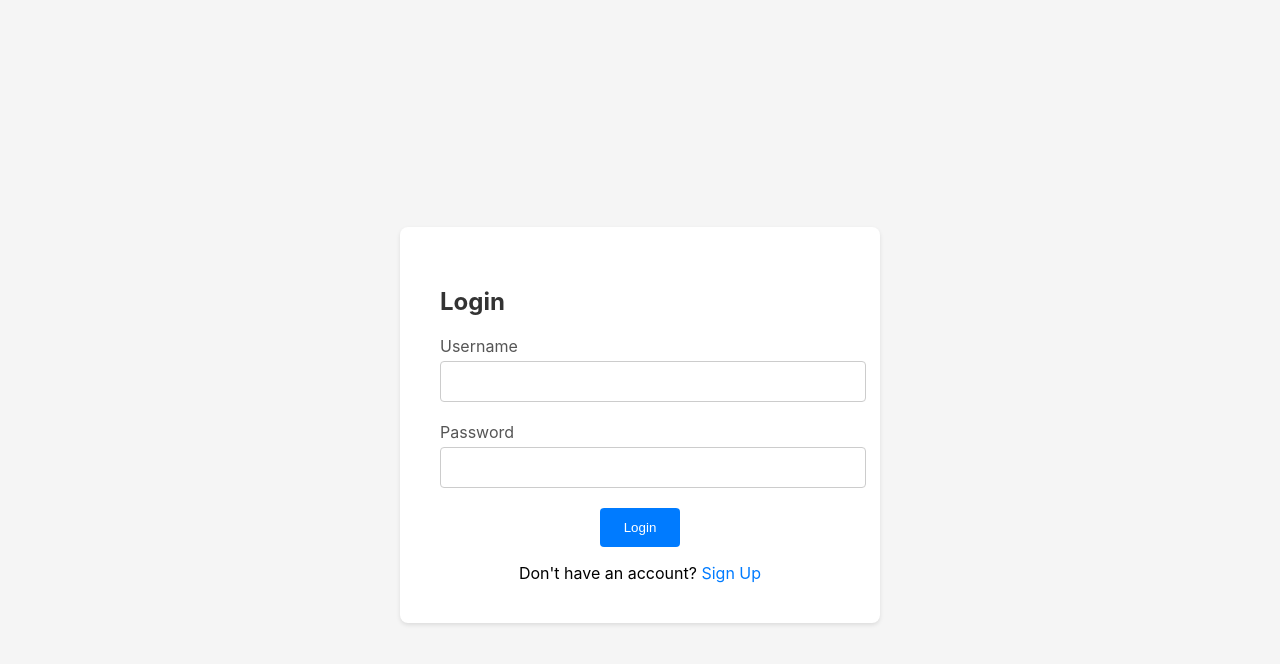
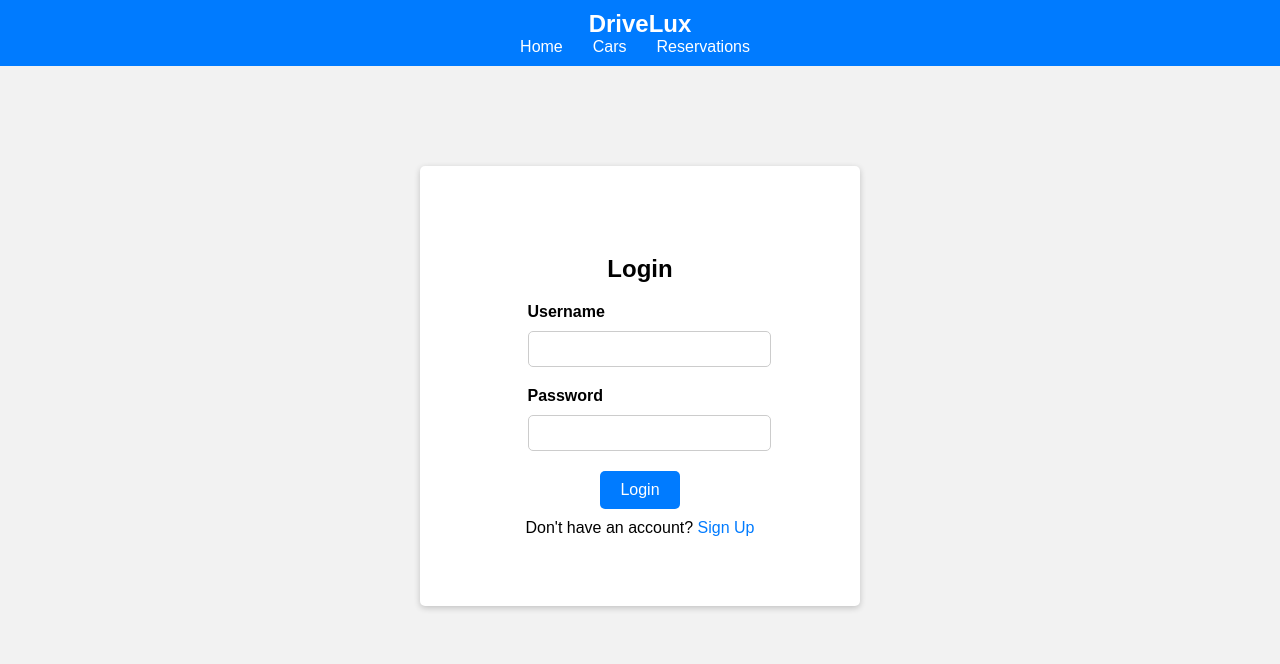
Before and after one commit to demiremir/driveluxfront, a React (Create React App) app: page / in a window 1280 px wide. Shown: the top 664 px of the page. Built offline with nearby package versions, Linux system fonts and the light colour scheme.

Commit message:
navbar
navbar created

```diff
--- a/src/App.css
+++ b/src/App.css
@@ -1,74 +1,107 @@
+/* App.css */
+
+body {
+  margin: 0;
+  padding: 0;
+  font-family: Arial, sans-serif;
+  background-color: #f2f2f2;
+}
+
 .App {
-  display: flex;
-  justify-content: center;
-  align-items: center;
-  height: 100vh;
-  background-color: #f5f5f5;
+  text-align: center;
 }
 
 .form-container {
+  max-width: 400px;
+  margin: 100px auto;
+  padding: 20px;
   background-color: #fff;
-  border-radius: 8px;
-  box-shadow: 0 2px 4px rgba(0, 0, 0, 0.1);
-  padding: 40px;
-  width: 400px;
-  margin-top: 50px;
-}
-
-h2 {
-  margin-bottom: 20px;
-  color: #333;
+  border-radius: 5px;
+  box-shadow: 0 2px 6px rgba(0, 0, 0, 0.2);
+  display: flex;
+  flex-direction: column;
+  justify-content: center;
+  align-items: center;
+  height: 400px;
 }
 
 .form-group {
   margin-bottom: 20px;
 }
 
-label {
+.form-group label {
   display: block;
   margin-bottom: 5px;
-  color: #555;
+  font-weight: bold;
+  text-align: left;
 }
 
-input {
+.form-group input {
   width: 100%;
-  padding: 12px;
+  padding: 8px;
+  font-size: 16px;
+  border-radius: 5px;
   border: 1px solid #ccc;
-  border-radius: 4px;
+  margin-top: 5px;
+}
+
+.button-container {
+  text-align: center;
 }
 
 button {
-  padding: 12px 24px;
+  padding: 10px 20px;
+  font-size: 16px;
+  border-radius: 5px;
+  border: none;
   background-color: #007bff;
   color: #fff;
-  border: none;
-  border-radius: 4px;
   cursor: pointer;
 }
 
-.button-container {
-  display: flex;
-  justify-content: center;
-  margin-top: 20px;
-}
-
-.forgot-password {
-  color: #555;
-  text-align: center;
-  margin-top: 16px;
-}
-
-.forgot-password a {
-  color: #007bff;
-  text-decoration: none;
+.button-container button[type='submit'] {
+  background-color: #007bff;
 }
 
 .login-link {
-  text-align: center;
-  margin-top: 16px;
+  margin-top: 10px;
 }
 
 .login-link a {
   color: #007bff;
   text-decoration: none;
 }
+
+.navbar {
+  background-color: #007bff;
+  padding: 10px 20px;
+}
+
+.nav-list {
+  list-style: none;
+  padding: 0;
+  margin: 0;
+  display: flex;
+  justify-content: center;
+}
+
+.nav-item {
+  margin-right: 10px;
+}
+
+.nav-link {
+  color: #fff;
+  text-decoration: none;
+  padding: 5px 10px;
+}
+
+.nav-link:hover {
+  background-color: #0056b3;
+}
+
+.navbar-brand {
+  font-size: 24px;
+  font-weight: bold;
+  color: #fff;
+  text-decoration: none;
+}
--- a/src/App.js
+++ b/src/App.js
@@ -2,12 +2,14 @@ import React from 'react';
 import { BrowserRouter as Router, Routes, Route } from 'react-router-dom';
 import LoginForm from './components/LoginForm';
 import Signupform from './components/Signupform';
+import Header from './components/Header';
 import './App.css';
 
 function App() {
   return (
     <Router>
       <div className="App">
+      <Header />
         <Routes>
           <Route path="/" element={<LoginForm />} />
           <Route path="/signup" element={<Signupform />} />
--- /dev/null
+++ b/src/components/Header.js
@@ -0,0 +1,33 @@
+import React from 'react';
+import { Link } from 'react-router-dom';
+
+const Header = () => {
+  return (
+    <nav className="navbar">
+      <div className="container">
+        <Link to="/" className="navbar-brand">
+          DriveLux
+        </Link>
+        <ul className="nav-list">
+          <li className="nav-item">
+            <Link to="/" className="nav-link">
+              Home
+            </Link>
+          </li>
+          <li className="nav-item">
+            <Link to="/cars" className="nav-link">
+              Cars
+            </Link>
+          </li>
+          <li className="nav-item">
+            <Link to="/reservations" className="nav-link">
+              Reservations
+            </Link>
+          </li>
+        </ul>
+      </div>
+    </nav>
+  );
+};
+
+export default Header;
--- a/src/components/Signupform.js
+++ b/src/components/Signupform.js
@@ -15,7 +15,7 @@ const SignupForm = () => {
       <h2>Sign Up</h2>
       <form onSubmit={handleSubmit}>
         <div className="form-group">
-          <label>Username:</label>
+          <label>Username</label>
           <input
             type="text"
             value={username}
@@ -24,7 +24,7 @@ const SignupForm = () => {
           />
         </div>
         <div className="form-group">
-          <label>Password:</label>
+          <label>Password</label>
           <input
             type="password"
             value={password}
```
